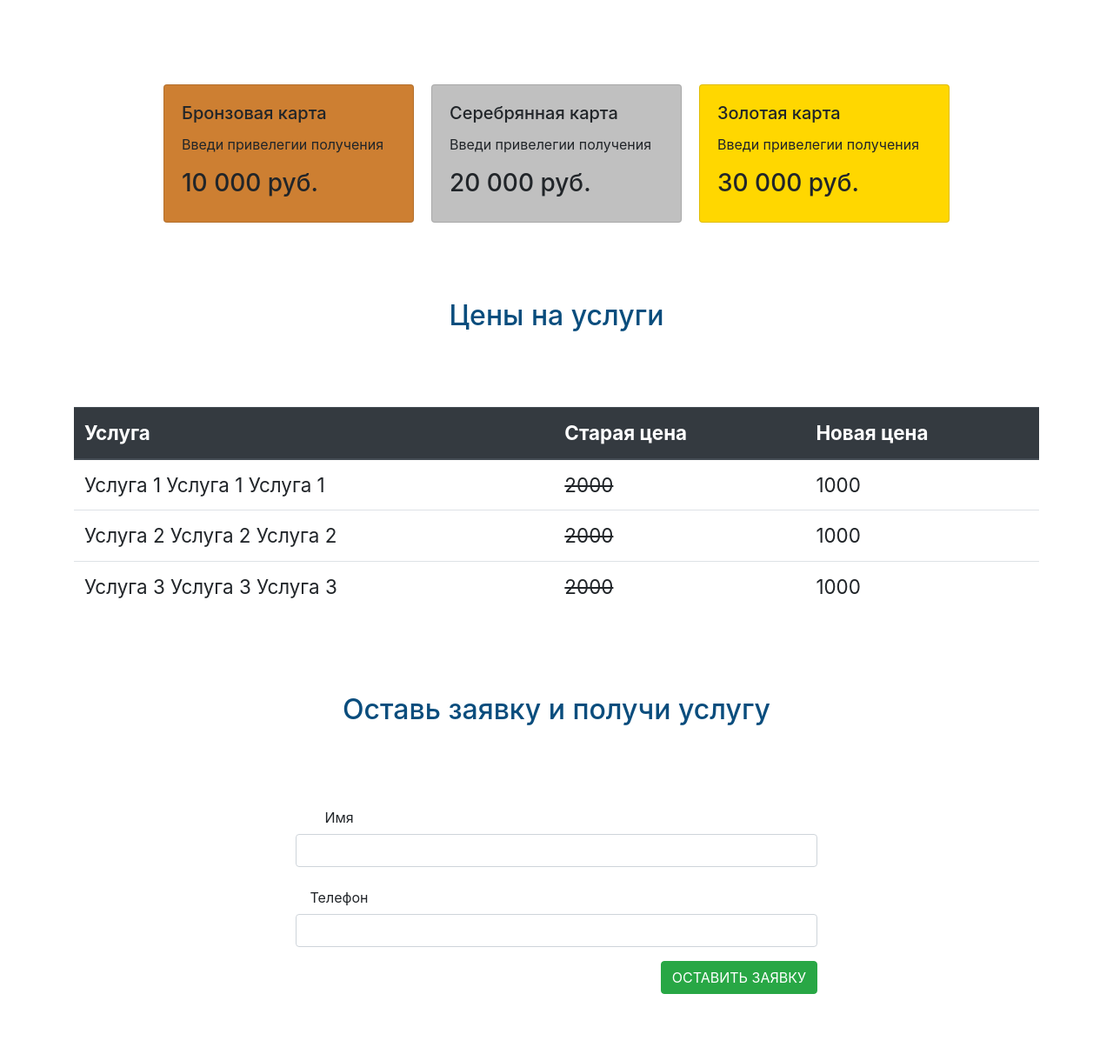
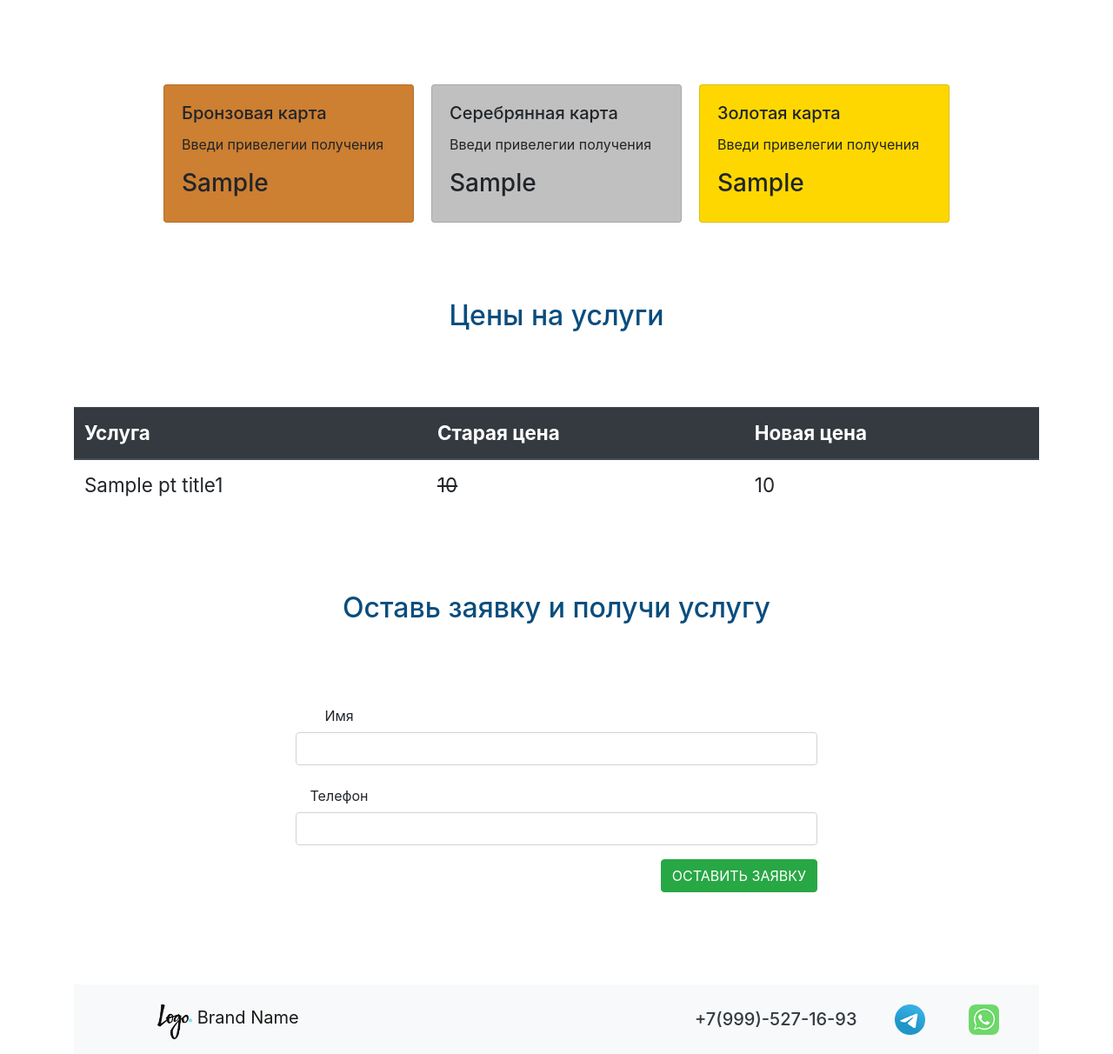
Before and after one commit to RotteDesk/firt_web_django, a Django app: template template/index.html in a window 1280 px wide. Shown: the part 196-1408 px from the top of the page at 87% size. Run offline with Django 4.2, Linux system fonts and the light colour scheme; tables that the repository leaves empty hold one stand-in row (values such as "Sample post"); the template is opened without the code that fills it: values that come from a table or form of the project are taken from there, most other values are stand-ins (such as "Sample title", 1, 10 or a date in 2020); grey boxes marked "Sample" are stand-in pictures.

Commit message:
создана модель для карточек  с ценами и управление ими через админку

```diff
--- a/landingweb/settings.py
+++ b/landingweb/settings.py
@@ -31,6 +31,7 @@ ALLOWED_HOSTS = []
 # Application definition
 
 INSTALLED_APPS = [
+    'price.apps.PriceConfig',
     'cms.apps.CmsConfig',
     'crm.apps.CrmConfig',
     'django.contrib.admin',
--- a/landingweb/urls.py
+++ b/landingweb/urls.py
@@ -25,10 +25,11 @@ urlpatterns = [
     path('Спасибо/', views.ty_page, name='thanks')
 ] + static(settings.STATIC_URL, document_root=settings.STATIC_ROOT)
 
-'''if settings.DEBUG == True:
+
+if settings.DEBUG == True:
 
     urlpatterns += static(settings.MEDIA_URL, document_root=settings.MEDIA_ROOT)
 
 else:
 
-    urlpatterns'''
+    urlpatterns
--- a/template/price.html
+++ b/template/price.html
@@ -1,6 +1,5 @@
 {% load static %}
 <!-- карточки с ценами-->
-
 <section>
     <div class="container">
         <h1 class="text-3">ПАКЕТЫ УСЛУГ</h1>
@@ -9,26 +8,29 @@
                 <div class="card-body">
                     <h5 class="card-title">Бронзовая карта</h5>
                     <p class="card-text">Введи привелегии получения</p>
-                    <h3>10 000 руб.</h3>
+                    <h3>{{pc_1}}</h3>
                 </div>
             </div>
             <div class="card product_card" style="width: 18rem; background-color: #c0c0c0;">
                 <div class="card-body">
                     <h5 class="card-title">Серебрянная карта</h5>
                     <p class="card-text"> Введи привелегии получения</p>
-                    <h3>20 000 руб.</h3>
+                    <h3>{{pc_2}}</h3>
                 </div>
             </div>
             <div class="card product_card" style="width: 18rem; background-color: #ffd700;">
                 <div class="card-body">
                     <h5 class="card-title">Золотая карта</h5>
                     <p class="card-text">Введи привелегии получения</p>
-                    <h3>30 000 руб.</h3>
+                    <h3>{{pc_3}}</h3>
                 </div>
             </div>
         </div>
     </div>
 </section>
+
+
+
 <!-- Таблица -->
 <section>
     <div class="container">
@@ -41,28 +43,16 @@
                 <th scope="col">Новая цена</th>
             </tr>
             </thead>
+            {% for all_obj in price_table %}
             <tbody>
             <tr>
-                <td>Услуга 1 Услуга 1 Услуга 1</td>
+                <td>{{pt_title}}1</td>
                 <td>
-                    <del>2000</del>
+                    <del>{{pt_old_price}}</del>
                 </td>
-                <td>1000</td>
+                <td>{{pt_new_price}}</td>
             </tr>
-            <tr>
-                <td>Услуга 2 Услуга 2 Услуга 2</td>
-                <td>
-                    <del>2000</del>
-                </td>
-                <td>1000</td>
-            </tr>
-            <tr>
-                <td>Услуга 3 Услуга 3 Услуга 3</td>
-                <td>
-                    <del>2000</del>
-                </td>
-                <td>1000</td>
-            </tr>
+            {% endfor %}
             </tbody>
         </table>
     </div>
```
Also changed, not shown: crm/views.py (+11 -1 lines).
